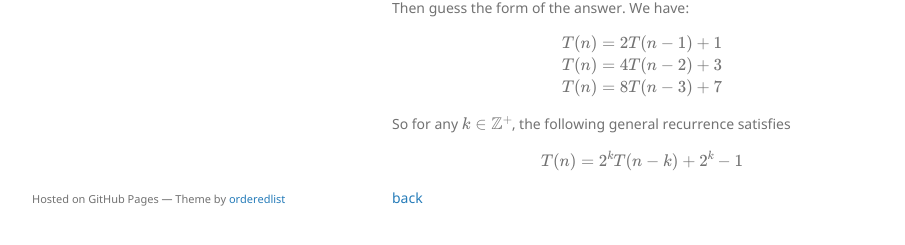
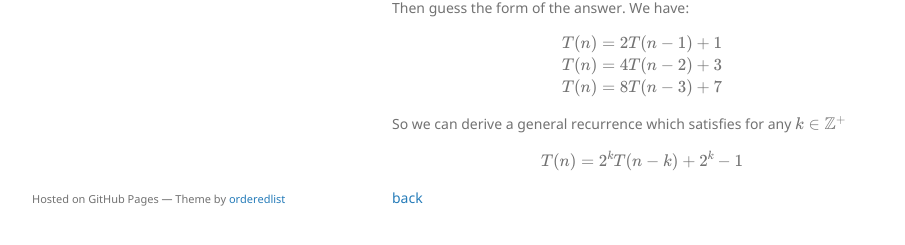
Before and after one commit to callistajosette/callistajosette.github.io, a Jekyll site: the page built from project-crease.md, in a window 1280 px wide and 1091 px high. Shown: the part 823-1068 px from the top of the window, without its empty margins (178-1083 px from the left). Built offline with Jekyll 4.4.1, drawn with Linux system fonts in a browser that asks for light colours; our own code applies the rules of GitHub Pages for plain Markdown files.

Commit message:
Update project-crease.md

```diff
--- a/project-crease.md
+++ b/project-crease.md
@@ -53,7 +53,7 @@ $$
 & T(n) = 8T(n-3) + 7 \\
 \end{align}$$
 
-So for any $k \in \mathbb{Z}^{+}$, the following general recurrence satisfies
+So we can derive a general recurrence which satisfies for any $k \in \mathbb{Z}^{+}$
 
 $$T(n) = 2^{k}T(n-k) + 2^{k}-1 \\$$
 
```
